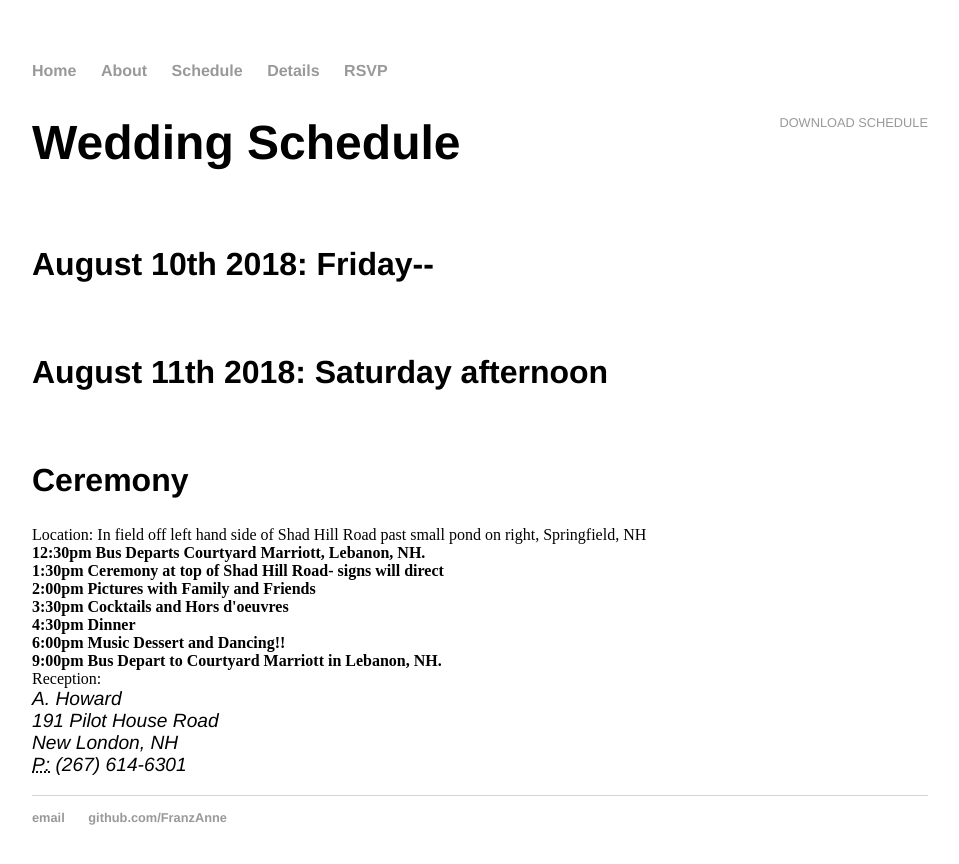
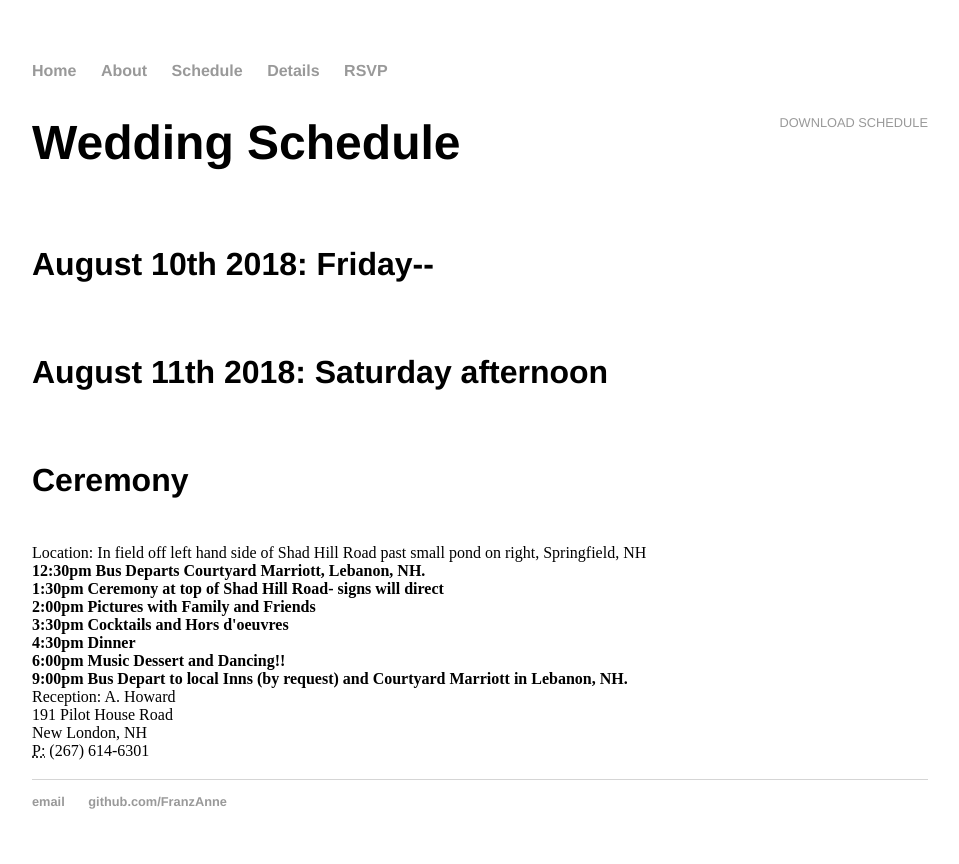
Before and after one commit to Anne-and-Franz/FranzAnne.github.io, a Jekyll site: the page built from schedule/index.html, in a window 1280 px wide. Shown: the top 864 px of the page, without its empty margins (160-1119 px from the left). Built offline with Jekyll 4.4.1, drawn with Linux system fonts in a browser that asks for light colours.

Commit message:
Update index.html

```diff
--- a/schedule/index.html
+++ b/schedule/index.html
@@ -15,8 +16,8 @@
 3:30pm Cocktails and Hors d'oeuvres<br>
 4:30pm Dinner<br>
 6:00pm Music Dessert and Dancing!!<br>
-9:00pm Bus Depart to Courtyard Marriott in Lebanon, NH.</strong><br>
-		Reception:		<address>
+9:00pm Bus Depart to local Inns (by request) and Courtyard Marriott in Lebanon, NH.</strong><br>
+		Reception:
 					A. Howard<br>
 					191 Pilot House Road<br>
 					New London, NH<br>
```
Also changed, not shown: other parts of schedule/index.html (+2 -1 lines).
